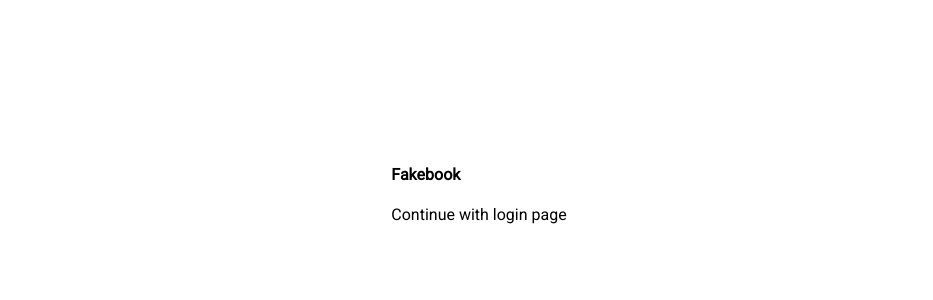
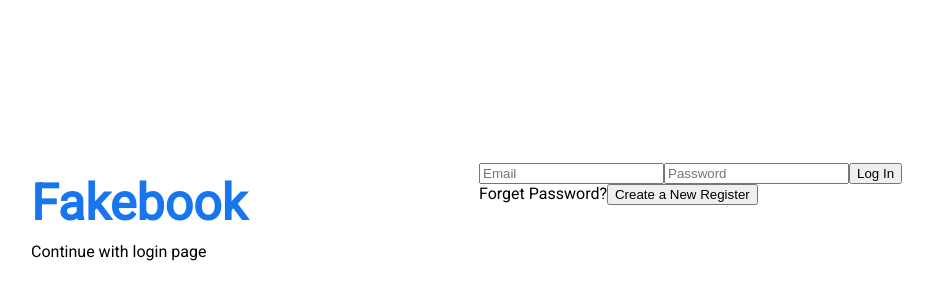
Before and after one commit to mdmehedihasan212/fakebook-social-application, a React (Create React App) app: page / in a window 1280 px wide. Shown: the part 216-516 px from the top of the page, without its empty margins (161-1094 px from the left). Built offline with nearby package versions, Linux system fonts and the light colour scheme.

Commit message:
add some input in login

```diff
--- a/src/pages/Home/Login/Login.css
+++ b/src/pages/Home/Login/Login.css
@@ -6,3 +6,24 @@
     align-items: center;
     justify-content: center;
 }
+
+.loginWrapper {
+    width: 70%;
+    height: 70%;
+    display: flex;
+}
+
+.loginLeft,
+.loginRight {
+    flex: 1;
+    display: flex;
+    flex-direction: column;
+    justify-content: center;
+}
+
+.loginLogo {
+    font-size: 50px;
+    font-weight: 800;
+    color: #1775ee;
+    margin-bottom: 10px;
+}
--- a/src/pages/Home/Login/Login.js
+++ b/src/pages/Home/Login/Login.js
@@ -10,7 +10,13 @@ const Login = () => {
                     <span className="loginDesc">Continue with login page</span>
                 </div>
                 <div className="loginLeft">
-
+                    <div className="loginBox">
+                        <input placeholder="Email" className="loginInput" />
+                        <input placeholder="Password" className="loginInput" />
+                        <button className="loginButton">Log In</button>
+                        <span className="forgetPassword">Forget Password?</span>
+                        <button className="loginNewRegister">Create a New Register</button>
+                    </div>
                 </div>
             </div>
         </div>
```
